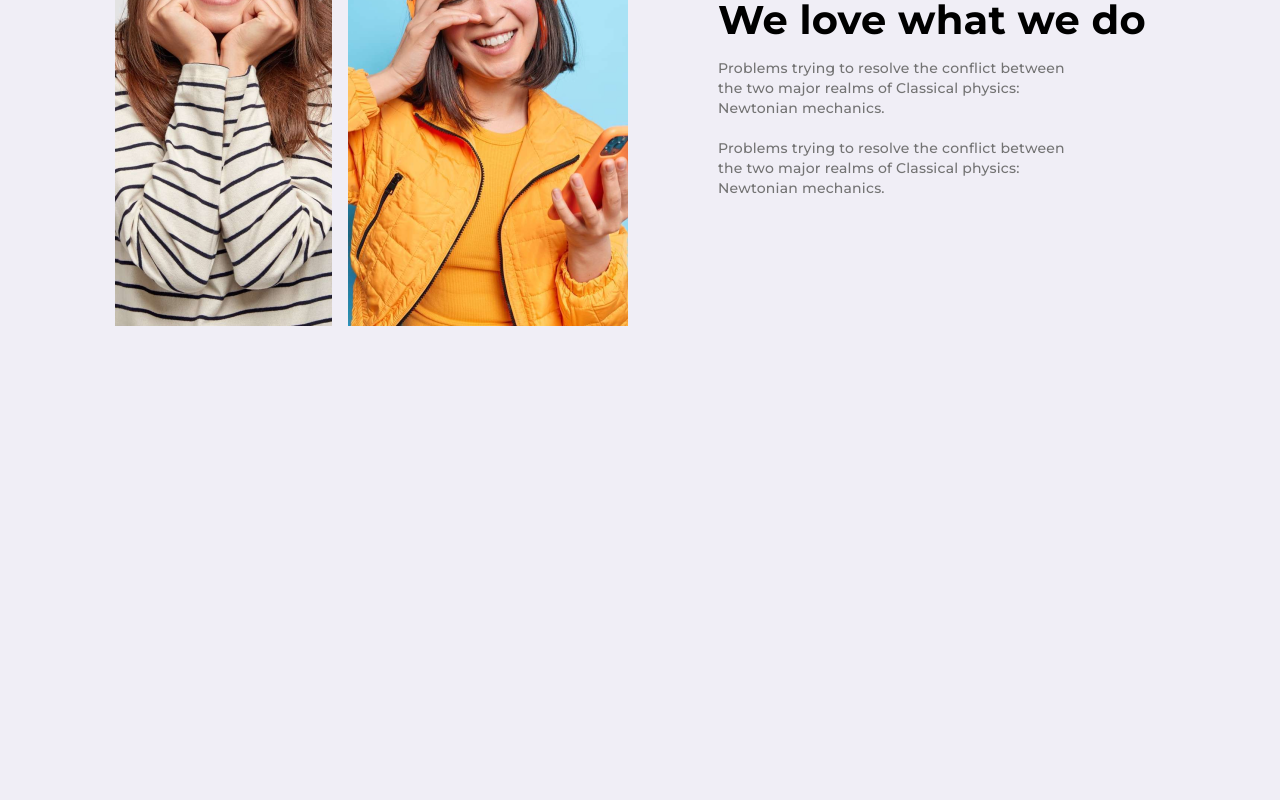
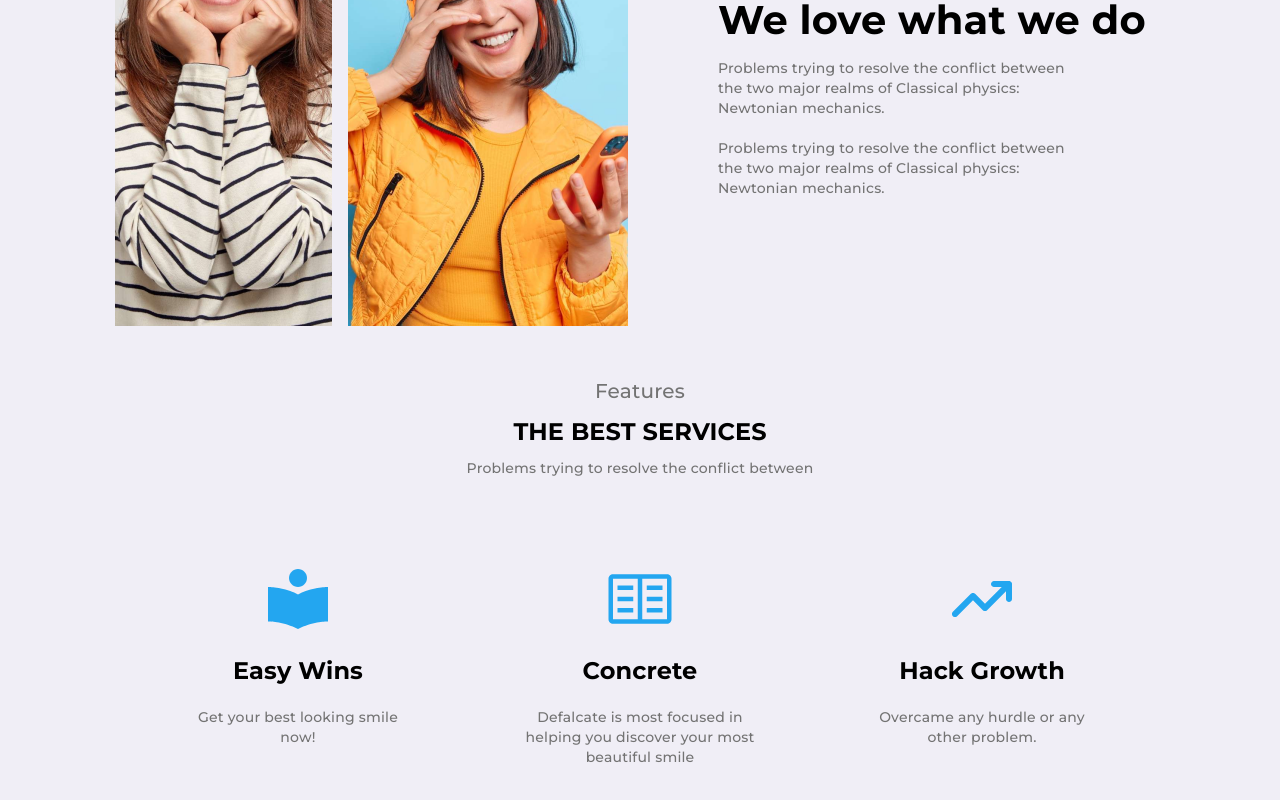
Before and after one commit to SAchu47/clothing-website, a React (Vite) app: page / in a window 1280 px wide. Shown: the part 2457-3257 px from the top of the page. Before the commit the page ends 2833 px from the top, so only its background shows below. Built offline with nearby package versions, Linux system fonts and the light colour scheme.

Commit message:
features

```diff
--- /dev/null
+++ b/src/components/Features/Features.css
@@ -0,0 +1,38 @@
+.features__main {
+  display: flex;
+  flex-direction: column;
+  justify-content: center;
+  align-items: center;
+  text-align: center;
+  gap: 50px;
+}
+.features__main__content {
+  display: flex;
+  flex-direction: column;
+  gap: 10px;
+}
+
+.features__main__content h4,
+p {
+  color: #737373;
+}
+
+.features__main__feature {
+  display: flex;
+  flex-wrap: wrap;
+  justify-content: center;
+  gap: 30px;
+}
+
+.main__feature_item {
+  padding: 35px 40px;
+  display: flex;
+  flex-direction: column;
+  justify-content: center;
+  align-items: center;
+  gap: 20px;
+}
+
+.main__feature_item p {
+  width: 232px;
+}
--- /dev/null
+++ b/src/components/Features/Features.tsx
@@ -0,0 +1,37 @@
+import React, { FC, ReactElement } from 'react';
+import './Features.css';
+import { ArrowGrowthIcon, BookReaderIcon, CarbonBookIcon } from '../../icons';
+
+const Features: FC = (): ReactElement => {
+  return (
+    <div className="features__main">
+      <div className="features__main__content">
+        <h4>Features</h4>
+        <h3>THE BEST SERVICES</h3>
+        <p>Problems trying to resolve the conflict between </p>
+      </div>
+      <div className="features__main__feature">
+        <div className="main__feature_item">
+          <BookReaderIcon fill="#23A6F0" width={72} height={72} />
+          <h3>Easy Wins</h3>
+          <p>Get your best looking smile now!</p>
+        </div>
+        <div className="main__feature_item">
+          <CarbonBookIcon fill="#23A6F0" width={72} height={72} />
+          <h3>Concrete</h3>
+          <p>
+            Defalcate is most focused in helping you discover your most
+            beautiful smile
+          </p>
+        </div>
+        <div className="main__feature_item">
+          <ArrowGrowthIcon fill="#23A6F0" width={72} height={72} />
+          <h3>Hack Growth</h3>
+          <p>Overcame any hurdle or any other problem.</p>
+        </div>
+      </div>
+    </div>
+  );
+};
+
+export default Features;
--- a/src/components/index.ts
+++ b/src/components/index.ts
@@ -1,4 +1,5 @@
 import Categories from "./Categories/Categories";
+import Features from "./Features/Features";
 import Hero from "./Hero/Hero";
 import MediaWithText from "./MediaWithText/MediaWithText";
 import Navbar from "./Navbar/Navbar";
@@ -10,4 +11,5 @@ export {
     Categories,
     ProductListing,
     MediaWithText,
+    Features
 }
--- /dev/null
+++ b/src/icons/ArrowGrowthIcon.tsx
@@ -0,0 +1,11 @@
+import React, { FC, ReactElement } from 'react';
+
+export const ArrowGrowthIcon: FC<React.SVGProps<SVGSVGElement>> = (
+  props: React.SVGProps<SVGSVGElement>,
+): ReactElement => {
+  return (
+    <svg xmlns="http://www.w3.org/2000/svg" viewBox="0 0 72 72" {...props}>
+      <path d="M65.7598 19.86C65.4554 19.127 64.8729 18.5444 64.1398 18.24C63.7791 18.0863 63.3918 18.0047 62.9998 18H47.9998C47.2042 18 46.4411 18.3161 45.8785 18.8787C45.3159 19.4413 44.9998 20.2044 44.9998 21C44.9998 21.7956 45.3159 22.5587 45.8785 23.1213C46.4411 23.6839 47.2042 24 47.9998 24H55.7698L38.9998 40.77L29.1298 30.87C28.8509 30.5888 28.5191 30.3656 28.1535 30.2133C27.788 30.061 27.3959 29.9826 26.9998 29.9826C26.6038 29.9826 26.2117 30.061 25.8461 30.2133C25.4805 30.3656 25.1487 30.5888 24.8698 30.87L6.86982 48.87C6.58863 49.1489 6.36545 49.4807 6.21314 49.8463C6.06084 50.2118 5.98242 50.604 5.98242 51C5.98242 51.396 6.06084 51.7882 6.21314 52.1537C6.36545 52.5193 6.58863 52.8511 6.86982 53.13C7.14871 53.4112 7.48051 53.6344 7.84609 53.7867C8.21166 53.939 8.60378 54.0174 8.99982 54.0174C9.39585 54.0174 9.78797 53.939 10.1535 53.7867C10.5191 53.6344 10.8509 53.4112 11.1298 53.13L26.9998 37.23L36.8698 47.13C37.1487 47.4112 37.4805 47.6344 37.8461 47.7867C38.2117 47.939 38.6038 48.0174 38.9998 48.0174C39.3959 48.0174 39.788 47.939 40.1535 47.7867C40.5191 47.6344 40.8509 47.4112 41.1298 47.13L59.9998 28.23V36C59.9998 36.7956 60.3159 37.5587 60.8785 38.1213C61.4411 38.6839 62.2042 39 62.9998 39C63.7955 39 64.5585 38.6839 65.1211 38.1213C65.6838 37.5587 65.9998 36.7956 65.9998 36V21C65.9951 20.608 65.9135 20.2207 65.7598 19.86Z" />
+    </svg>
+  );
+};
--- /dev/null
+++ b/src/icons/BookReaderIcon.tsx
@@ -0,0 +1,12 @@
+import React, { FC, ReactElement } from 'react';
+
+export const BookReaderIcon: FC<React.SVGProps<SVGSVGElement>> = (
+  props: React.SVGProps<SVGSVGElement>,
+): ReactElement => {
+  return (
+    <svg xmlns="http://www.w3.org/2000/svg" viewBox="0 0 72 72" {...props}>
+      <path d="M6 24V58.587C6 58.587 19.863 58.071 36 66C52.137 58.071 66 58.587 66 58.587V24C66 24 49.638 24 36 31.413C22.362 24 6 24 6 24Z" />
+      <path d="M36 24C40.9706 24 45 19.9706 45 15C45 10.0294 40.9706 6 36 6C31.0294 6 27 10.0294 27 15C27 19.9706 31.0294 24 36 24Z" />
+    </svg>
+  );
+};
--- /dev/null
+++ b/src/icons/CarbonBookIcon.tsx
@@ -0,0 +1,17 @@
+import React, { FC, ReactElement } from 'react';
+
+export const CarbonBookIcon: FC<React.SVGProps<SVGSVGElement>> = (
+  props: React.SVGProps<SVGSVGElement>,
+): ReactElement => {
+  return (
+    <svg xmlns="http://www.w3.org/2000/svg" viewBox="0 0 72 72" {...props}>
+      <path d="M42.75 22.5H58.5V27H42.75V22.5Z" />
+      <path d="M42.75 33.75H58.5V38.25H42.75V33.75Z" />
+      <path d="M42.75 45H58.5V49.5H42.75V45Z" />
+      <path d="M13.5 22.5H29.25V27H13.5V22.5Z" />
+      <path d="M13.5 33.75H29.25V38.25H13.5V33.75Z" />
+      <path d="M13.5 45H29.25V49.5H13.5V45Z" />
+      <path d="M63 11.25H9C7.80689 11.2512 6.66299 11.7257 5.81934 12.5693C4.97568 13.413 4.50119 14.5569 4.5 15.75V56.25C4.50119 57.4431 4.97568 58.587 5.81934 59.4307C6.66299 60.2743 7.80689 60.7488 9 60.75H63C64.1931 60.7488 65.337 60.2743 66.1807 59.4307C67.0243 58.587 67.4988 57.4431 67.5 56.25V15.75C67.4988 14.5569 67.0243 13.413 66.1807 12.5693C65.337 11.7257 64.1931 11.2512 63 11.25ZM9 15.75H33.75V56.25H9V15.75ZM38.25 56.25V15.75H63V56.25H38.25Z" />
+    </svg>
+  );
+};
--- a/src/pages/Home/Home.tsx
+++ b/src/pages/Home/Home.tsx
@@ -2,6 +2,7 @@ import React, { FC, ReactElement } from 'react';
 import './Home.css';
 import {
   Categories,
+  Features,
   Hero,
   MediaWithText,
   ProductListing,
@@ -14,6 +15,7 @@ const Home: FC = (): ReactElement => {
       <Categories />
       <ProductListing />
       <MediaWithText />
+      <Features />
     </div>
   );
 };
```
Also changed, not shown: src/icons/index.ts (+7 -2 lines).
